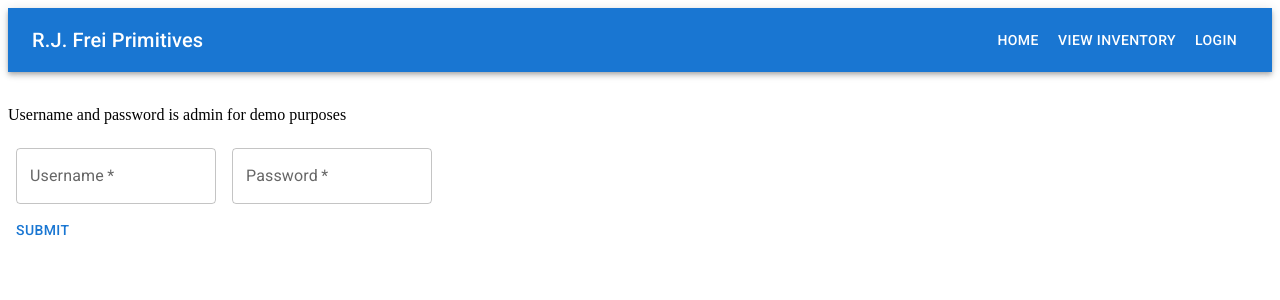
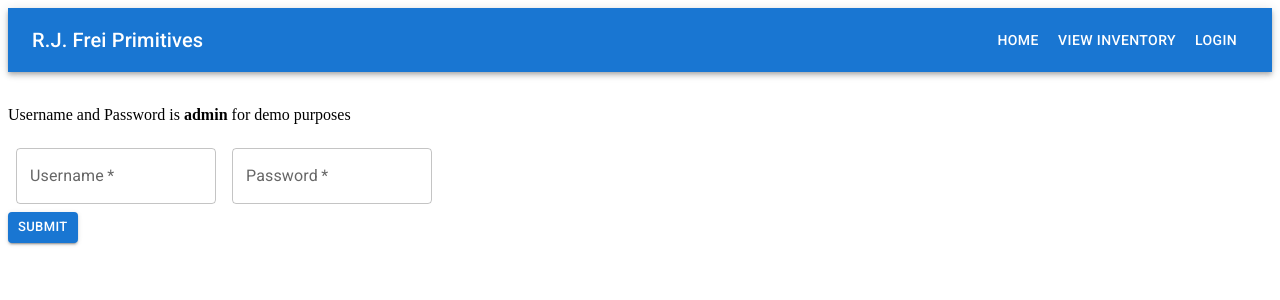
Before and after one commit to addisonfrei/Phase-2-Project, a React (Create React App) app: page /login in a window 1280 px wide. Shown: the top 300 px of the page. Built offline with nearby package versions, Linux system fonts and the light colour scheme; data requests are answered from the project's data file.

Commit message:
cleaning up syntax

```diff
--- a/src/components/AddItem.jsx
+++ b/src/components/AddItem.jsx
@@ -4,6 +4,8 @@ import Box from '@mui/material/Box';
 import TextField from '@mui/material/TextField';
 import Button from '@mui/material/Button';
 import MenuItem from '@mui/material/MenuItem';
+import SendIcon from '@mui/icons-material/Send';
+import { Select } from '@mui/material';
 
 const stock = [
   {
@@ -78,6 +80,7 @@ function AddItem( { onFormSubmit } ) {
       <TextField
           select
           id="outlined-required"
+          defaultValue=""
           label="Select"
           name="available"
           onChange={handleFormChange}
@@ -89,7 +92,9 @@ function AddItem( { onFormSubmit } ) {
         </TextField>
       <br />
       <Button
-        size="medium"
+        variant="contained"
+        size="small"
+        startIcon={<SendIcon />}
         onClick={handleFormSubmit}
       >
         Submit
--- a/src/components/App.jsx
+++ b/src/components/App.jsx
@@ -24,7 +24,6 @@ const App = () => {
     const updatedInventory = inventoryList.filter((inventory) => inventory.id !== itemToDelete.id)
     setInventoryList(updatedInventory)
   }
-  console.log(isLoggedIn)
 
   return (
     <Router>
--- a/src/components/InventoryCard.jsx
+++ b/src/components/InventoryCard.jsx
@@ -4,6 +4,7 @@ import CardActions from '@mui/material/CardActions';
 import CardContent from '@mui/material/CardContent';
 import Button from '@mui/material/Button';
 import Typography from '@mui/material/Typography';
+import DeleteIcon from '@mui/icons-material/Delete';
 
 const InventoryCard = ( { inventory, onDeleteItem, isLoggedIn } ) => {
     const { id, name, price, image, available } = inventory
@@ -39,7 +40,7 @@ const InventoryCard = ( { inventory, onDeleteItem, isLoggedIn } ) => {
           </CardContent>
           <CardActions >
             {isLoggedIn ? (
-              <Button size="small" align="center" onClick={handleItemDelete}>Delete</Button>
+              <Button variant="contained" size="small" startIcon={<DeleteIcon />} onClick={handleItemDelete}>Delete</Button>
             ) : (
               null
             )}
@@ -49,20 +50,3 @@ const InventoryCard = ( { inventory, onDeleteItem, isLoggedIn } ) => {
 }
 
 export default InventoryCard
-
-// {isAvailable ? (
-//   <Button
-//       size="small"
-//       onClick={handleStockChange}
-//   >
-//       In Stock
-//   </Button>
-// ) : (
-//   <Button
-//       size="small"
-//       onClick={handleStockChange}
-//       color="error"
-//   >
-//       Out of Stock
-//   </Button>
-// )}
--- a/src/components/Login.jsx
+++ b/src/components/Login.jsx
@@ -7,7 +7,7 @@ import Button from '@mui/material/Button';
 
 const Login = ({isLoggedIn, setIsLoggedIn}) => {
     const [user, setUser] = useState({
-        "username": "",
+      "username": "",
       "password": "",
     })
     const navigate = useNavigate()
@@ -17,11 +17,9 @@ const Login = ({isLoggedIn, setIsLoggedIn}) => {
           [e.target.name]: e.target.value
         })
       }
-    console.log(user)
 
     function handleFormSubmit() {
         if (user.username === 'admin' && user.password === 'admin') {
-            console.log("logged in")
             setIsLoggedIn(isLoggedIn => !isLoggedIn)
             navigate('/inventory')
         } else {
@@ -38,7 +36,7 @@ const Login = ({isLoggedIn, setIsLoggedIn}) => {
     >
     <div>
       <br />
-      <p>Username and password is admin for demo purposes</p>
+      <p>Username and Password is <span style={{fontWeight: 'bold'}}>admin</span> for demo purposes</p>
       <TextField
         required
         id="outlined-required"
@@ -46,7 +44,6 @@ const Login = ({isLoggedIn, setIsLoggedIn}) => {
         name="username"
         value={user.name}
         onChange={handleFormChange}
-
       />
       <TextField
         required
@@ -55,11 +52,11 @@ const Login = ({isLoggedIn, setIsLoggedIn}) => {
         name='password'
         value={user.password}
         onChange={handleFormChange}
-
       />
       <br />
       <Button
-        size="medium"
+        size="small"
+        variant="contained"
         onClick={handleFormSubmit}
       >
         Submit
```
Also changed, not shown: src/components/InventoryContainer.jsx (+7 -1 lines).
